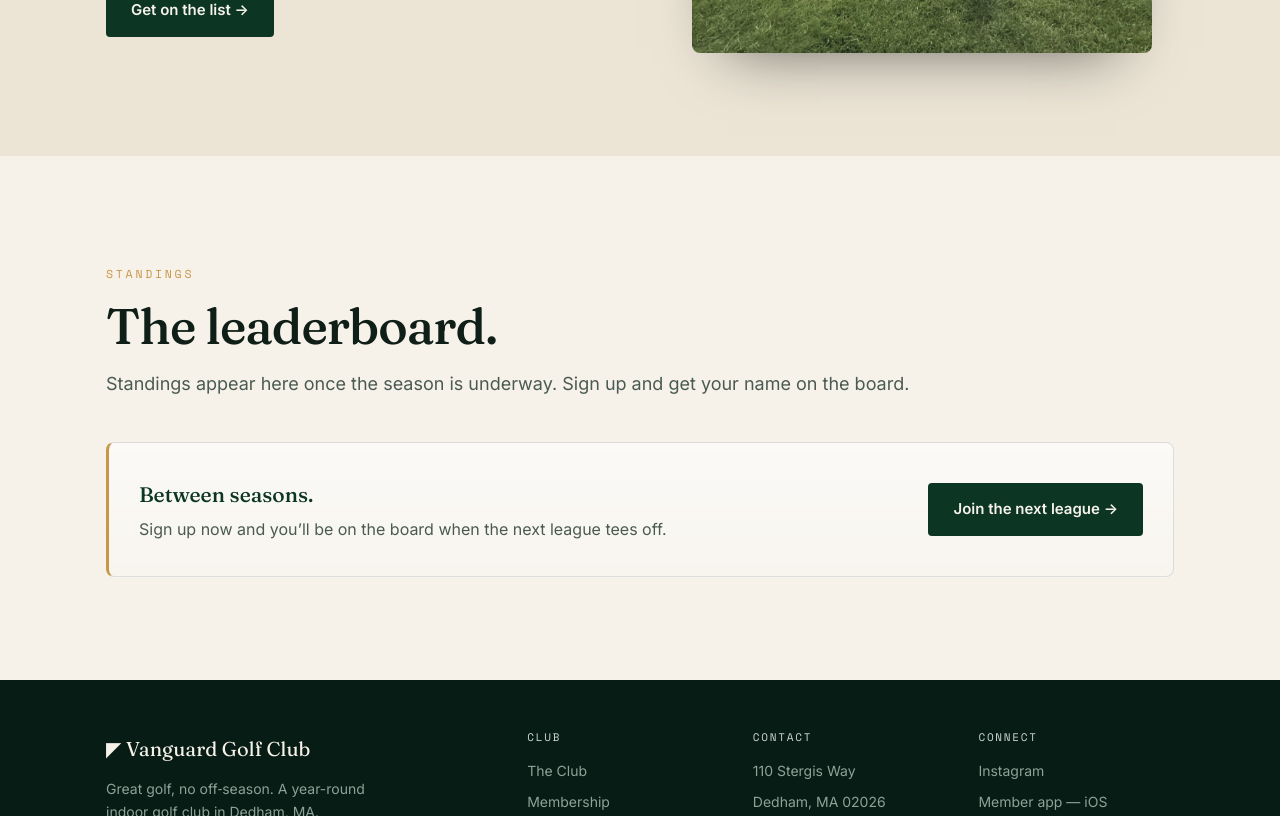
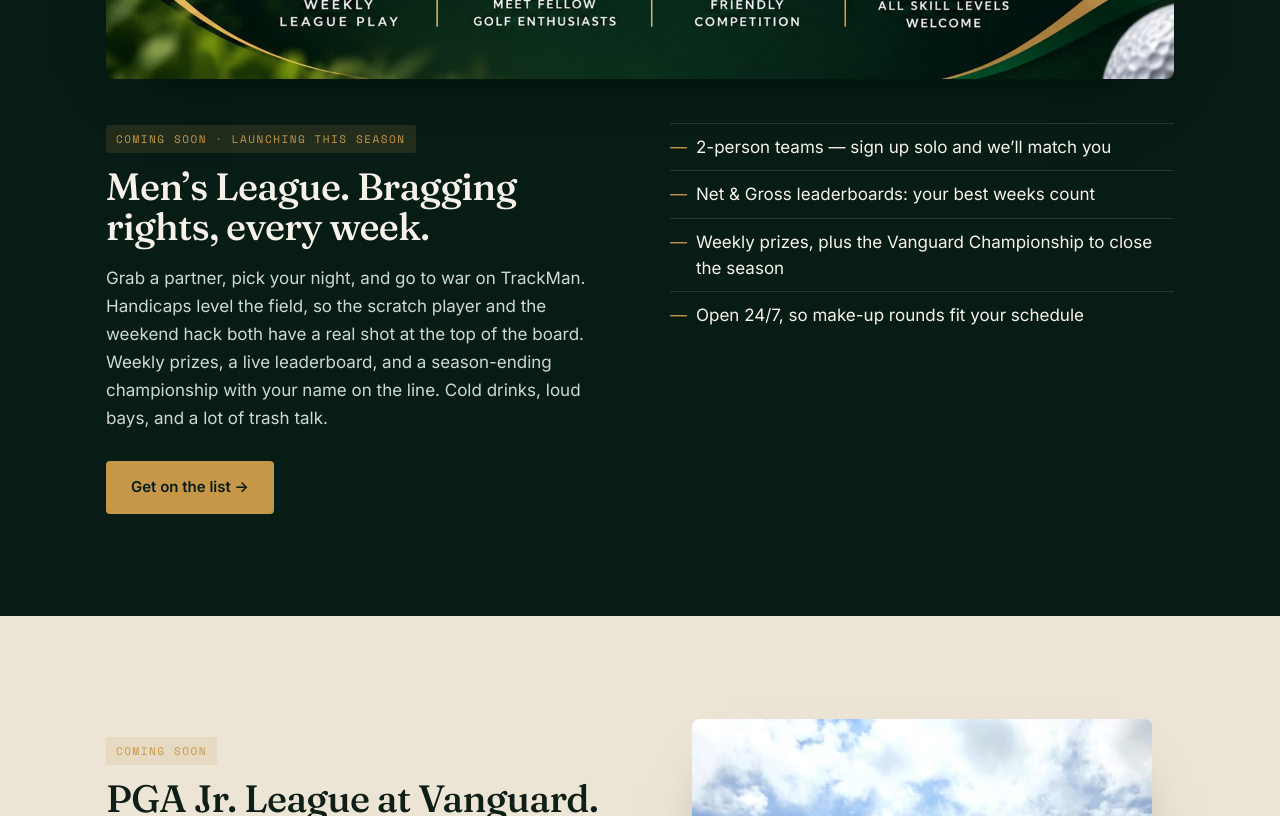
Before and after one commit to Jeanzhu23/vanguard-next, a Next.js app: page /leagues in a window 1280 px wide. Shown: the part 2100-2916 px from the top of the page. Built offline with nearby package versions, Linux system fonts and the light colour scheme.

Commit message:
Events, leagues, women's league, league sign-up form

```diff
--- a/app/leagues/page.js
+++ b/app/leagues/page.js
@@ -41,6 +41,38 @@ export default function Leagues() {
                className="btn btn-primary" style={{ marginTop: 12 }}>
               Email Rick to sign up →
             </a>
+          </div>
+        </div>
+      </section>
+
+      {/* MEN'S LEAGUE — COMING SOON */}
+      <section className="section section-dark">
+        <div className="wrap">
+          <div className="feature-img" style={{ aspectRatio: "16/9", marginBottom: 44 }}>
+            <img src="/img/events/mens-league.jpg" alt="Vanguard Golf Club Men's League — Play, Compete, Connect" />
+          </div>
+          <div className="grid-2 feature" style={{ alignItems: "start" }}>
+            <div>
+              <span className="tag">Coming soon · Launching this season</span>
+              <h3 style={{ marginTop: 14 }}>Men&rsquo;s League. Bragging rights, every week.</h3>
+              <p style={{ color: "var(--bone-dim)" }}>
+                Grab a partner, pick your night, and go to war on TrackMan. Handicaps level the field,
+                so the scratch player and the weekend hack both have a real shot at the top of the board.
+                Weekly prizes, a live leaderboard, and a season-ending championship with your name on
+                the line. Cold drinks, loud bays, and a lot of trash talk.
+              </p>
+              <Link href="/leagues/signup" className="btn btn-primary" style={{ marginTop: 12 }}>
+                Get on the list →
+              </Link>
+            </div>
+            <div>
+              <ul style={{ marginTop: 0 }}>
+                <li>2-person teams &mdash; sign up solo and we&rsquo;ll match you</li>
+                <li>Net &amp; Gross leaderboards: your best weeks count</li>
+                <li>Weekly prizes, plus the Vanguard Championship to close the season</li>
+                <li>Open 24/7, so make-up rounds fit your schedule</li>
+              </ul>
+            </div>
           </div>
         </div>
       </section>
```
Also changed, not shown: public/img/events/mens-league.jpg (added).
